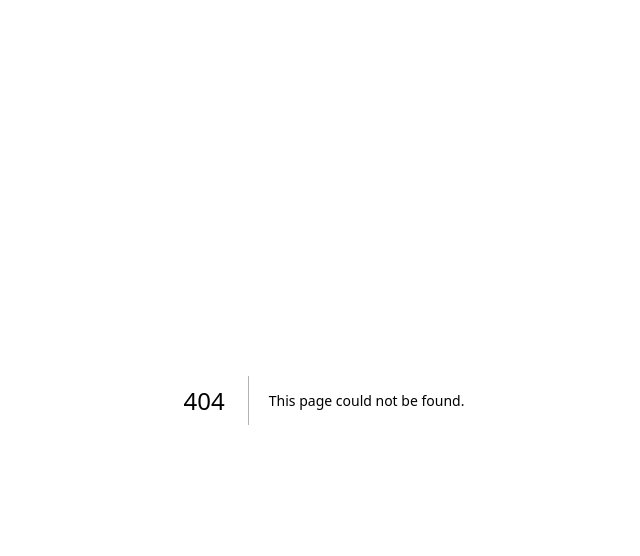
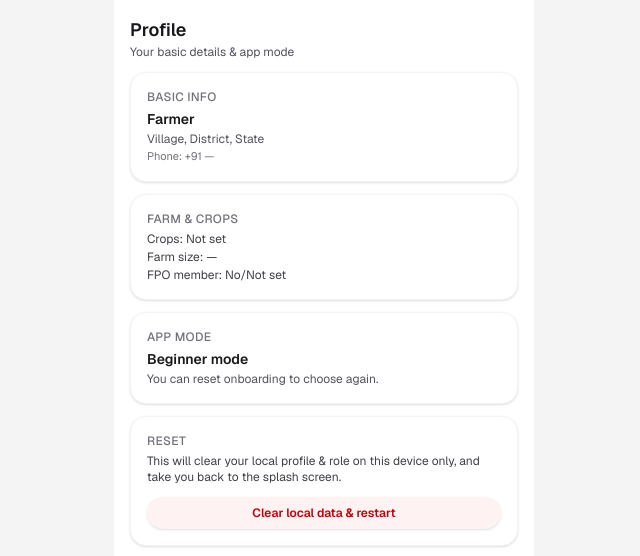
Before and after one commit to iSamarthDubey/TeamKartavya-SIH25274, a Next.js app in the folder root/apps/pwa/: page /profile in a window 1280 px wide. Before the commit this address had no page. Shown: the top 556 px of the page, without its empty margins (316-956 px from the left). Built offline with nearby package versions, Linux system fonts and the light colour scheme.

Commit message:
feat: implement ProfilePage component with local storage integration

```diff
--- /dev/null
+++ b/root/apps/pwa/src/app/profile/page.tsx
@@ -0,0 +1,111 @@
+'use client';
+
+import { useEffect, useState } from "react";
+import { useRouter } from "next/navigation";
+
+const PROFILE_STORAGE_KEY = "kh_profile";
+const ROLE_STORAGE_KEY = "kh_role";
+const PHONE_STORAGE_KEY = "kh_phone";
+const HOME_TUTORIAL_KEY = "kh_home_tutorial_seen";
+
+interface LocalProfile {
+  phone?: string;
+  role?: 'farmer' | 'buyer';
+  name?: string;
+  village?: string;
+  district?: string;
+  state?: string;
+  crops?: string[];
+  farmSizeNumber?: string;
+  farmSizeUnit?: string;
+  isFpoMember?: boolean;
+  fpoName?: string;
+  experienceMode?: 'beginner' | 'expert';
+  onboardingCompleted?: boolean;
+}
+
+export default function ProfilePage() {
+  const router = useRouter();
+  const [profile, setProfile] = useState<LocalProfile | null>(null);
+
+  useEffect(() => {
+    if (typeof window === 'undefined') return;
+    const raw = window.localStorage.getItem(PROFILE_STORAGE_KEY);
+    if (!raw) {
+      setProfile({});
+      return;
+    }
+    try {
+      setProfile(JSON.parse(raw));
+    } catch {
+      setProfile({});
+    }
+  }, []);
+
+  function resetApp() {
+    if (typeof window !== 'undefined') {
+      window.localStorage.removeItem(PROFILE_STORAGE_KEY);
+      window.localStorage.removeItem(ROLE_STORAGE_KEY);
+      window.localStorage.removeItem(PHONE_STORAGE_KEY);
+      window.localStorage.removeItem(HOME_TUTORIAL_KEY);
+    }
+    router.replace('/splash');
+  }
+
+  return (
+    <main className="mx-auto min-h-screen w-full max-w-[420px] bg-white px-4 pb-20 pt-4">
+      <header className="mb-3">
+        <h1 className="text-lg font-semibold text-zinc-900">Profile</h1>
+        <p className="text-xs text-zinc-600">Your basic details &amp; app mode</p>
+      </header>
+
+      <section className="space-y-3 text-sm">
+        <div className="rounded-2xl border border-zinc-100 bg-white p-4 text-sm shadow-sm">
+          <p className="text-xs font-medium uppercase tracking-wide text-zinc-500">Basic info</p>
+          <p className="mt-1 text-sm font-semibold text-zinc-900">{profile?.name || 'Farmer'}</p>
+          <p className="mt-0.5 text-xs text-zinc-600">
+            {profile?.village || 'Village'}, {profile?.district || 'District'}, {profile?.state || 'State'}
+          </p>
+          <p className="mt-0.5 text-[11px] text-zinc-500">Phone: +91 {profile?.phone || '—'}</p>
+        </div>
+
+        <div className="rounded-2xl border border-zinc-100 bg-white p-4 text-sm shadow-sm">
+          <p className="text-xs font-medium uppercase tracking-wide text-zinc-500">Farm &amp; crops</p>
+          <p className="mt-1 text-xs text-zinc-700">
+            Crops: {profile?.crops && profile.crops.length > 0 ? profile.crops.join(', ') : 'Not set'}
+          </p>
+          <p className="mt-0.5 text-xs text-zinc-700">
+            Farm size: {profile?.farmSizeNumber || '—'} {profile?.farmSizeUnit || ''}
+          </p>
+          <p className="mt-0.5 text-xs text-zinc-700">
+            FPO member: {profile?.isFpoMember ? 'Yes' : 'No/Not set'}
+          </p>
+        </div>
+
+        <div className="rounded-2xl border border-zinc-100 bg-white p-4 text-sm shadow-sm">
+          <p className="text-xs font-medium uppercase tracking-wide text-zinc-500">App mode</p>
+          <p className="mt-1 text-sm font-semibold text-zinc-900">
+            {profile?.experienceMode === 'expert' ? 'Expert mode' : 'Beginner mode'}
+          </p>
+          <p className="mt-0.5 text-xs text-zinc-600">
+            You can reset onboarding to choose again.
+          </p>
+        </div>
+
+        <div className="rounded-2xl border border-zinc-100 bg-white p-4 text-xs text-zinc-700 shadow-sm">
+          <p className="text-xs font-medium uppercase tracking-wide text-zinc-500">Reset</p>
+          <p className="mt-1">
+            This will clear your local profile &amp; role on this device only, and take you back to the
+            splash screen.
+          </p>
+          <button
+            onClick={resetApp}
+            className="mt-3 w-full rounded-full bg-red-50 px-4 py-2 text-xs font-semibold text-red-700 shadow-sm"
+          >
+            Clear local data &amp; restart
+          </button>
+        </div>
+      </section>
+    </main>
+  );
+}
```
